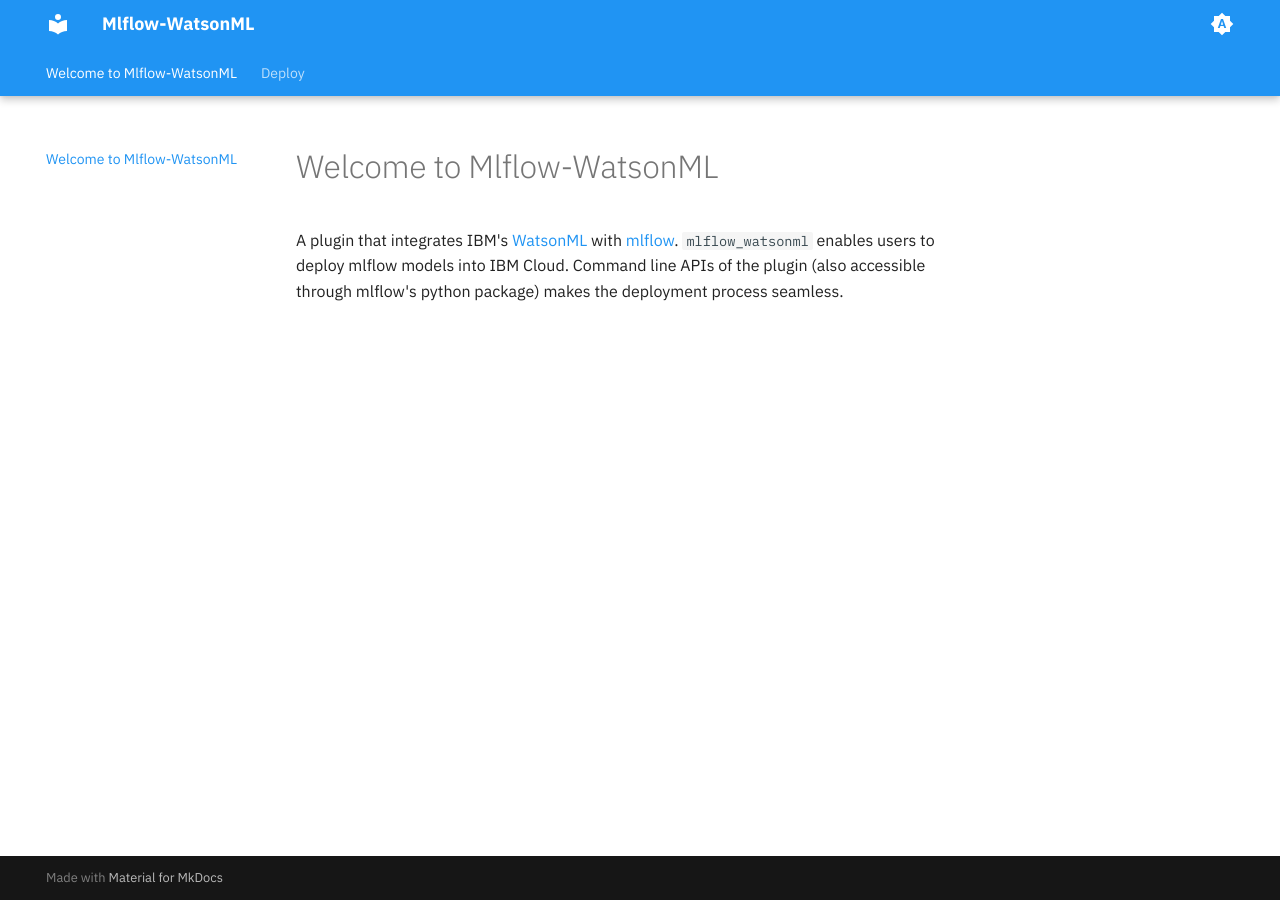
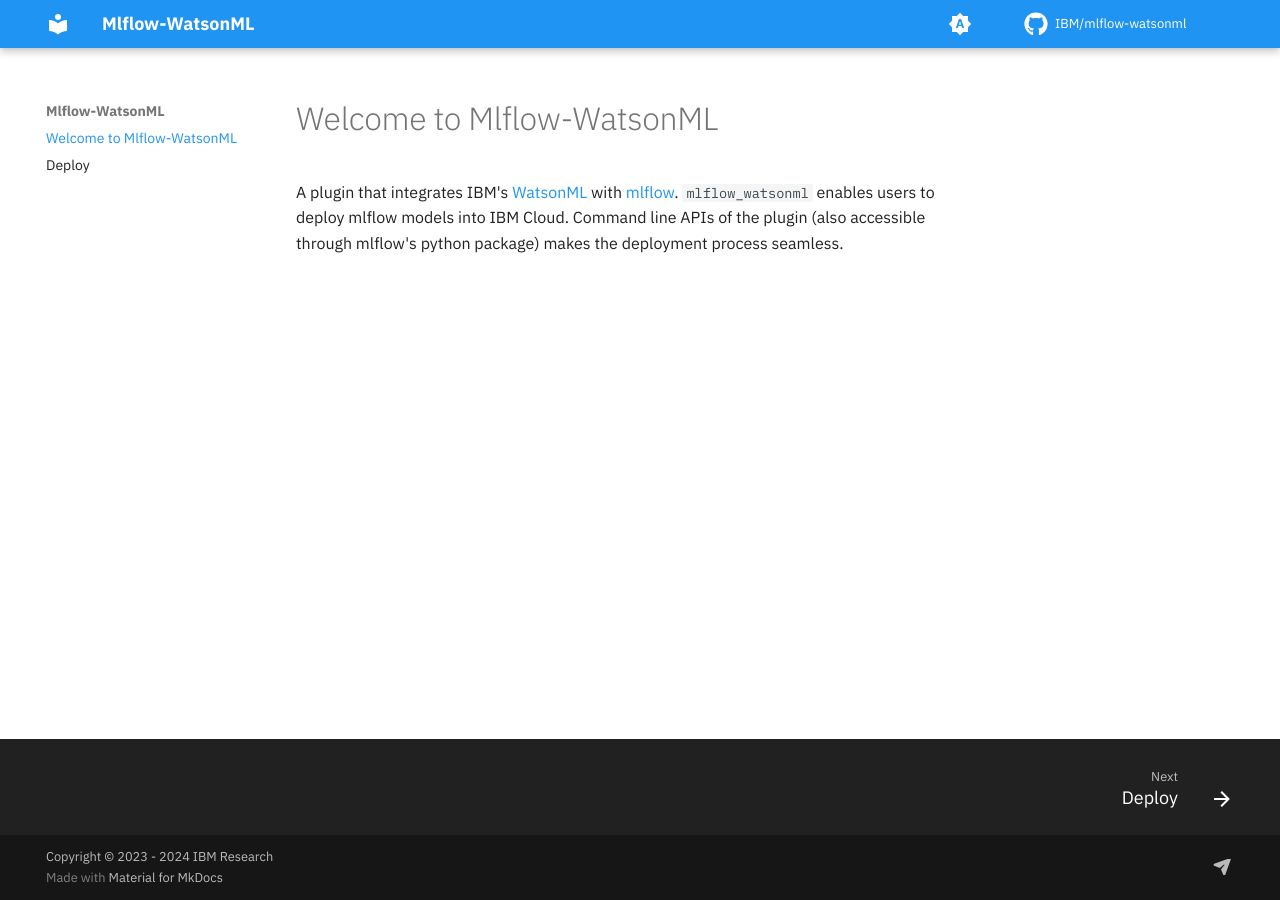
Before and after one commit to IBM/mlflow-watsonml, an MkDocs documentation site: the page built from docs/index.md, in a window 1280 px wide. Built offline with MkDocs 1.6.1 and Material for MkDocs 9.7.7, drawn with Linux system fonts in a browser that asks for light colours; comment, search, counter and statistics services are not loaded.

Commit message:
add fonts and footers
Signed-off-by: Dhruv Shah <dhruv.shah@ibm.com>

```diff
--- a/mkdocs.yml
+++ b/mkdocs.yml
@@ -1,12 +1,17 @@
 site_name: Mlflow-WatsonML
+repo_url: https://github.com/IBM/mlflow-watsonml
+repo_name: IBM/mlflow-watsonml
+copyright: Copyright &copy; 2023 - 2024 IBM Research
 theme:
   name: material
+  icon:
+    repo: fontawesome/brands/github
   features:
     - navigation.instant
     - navigation.instant.progress
     - navigation.instant.prefetch
-    - navigation.tabs
-    - navigation.tabs.sticky
+    - navigation.sections
+    - navigation.footer
   font:
     text: IBM Plex Sans
     code: IBM Plex Mono
@@ -50,3 +55,6 @@
       as to measure the effectiveness of our documentation and whether users
       find what they're searching for. With your consent, you're helping us to
       make our documentation better.
+  social:
+    - icon: fontawesome/solid/paper-plane
+      link: mailto:dhruv.shah@ibm.com
```
